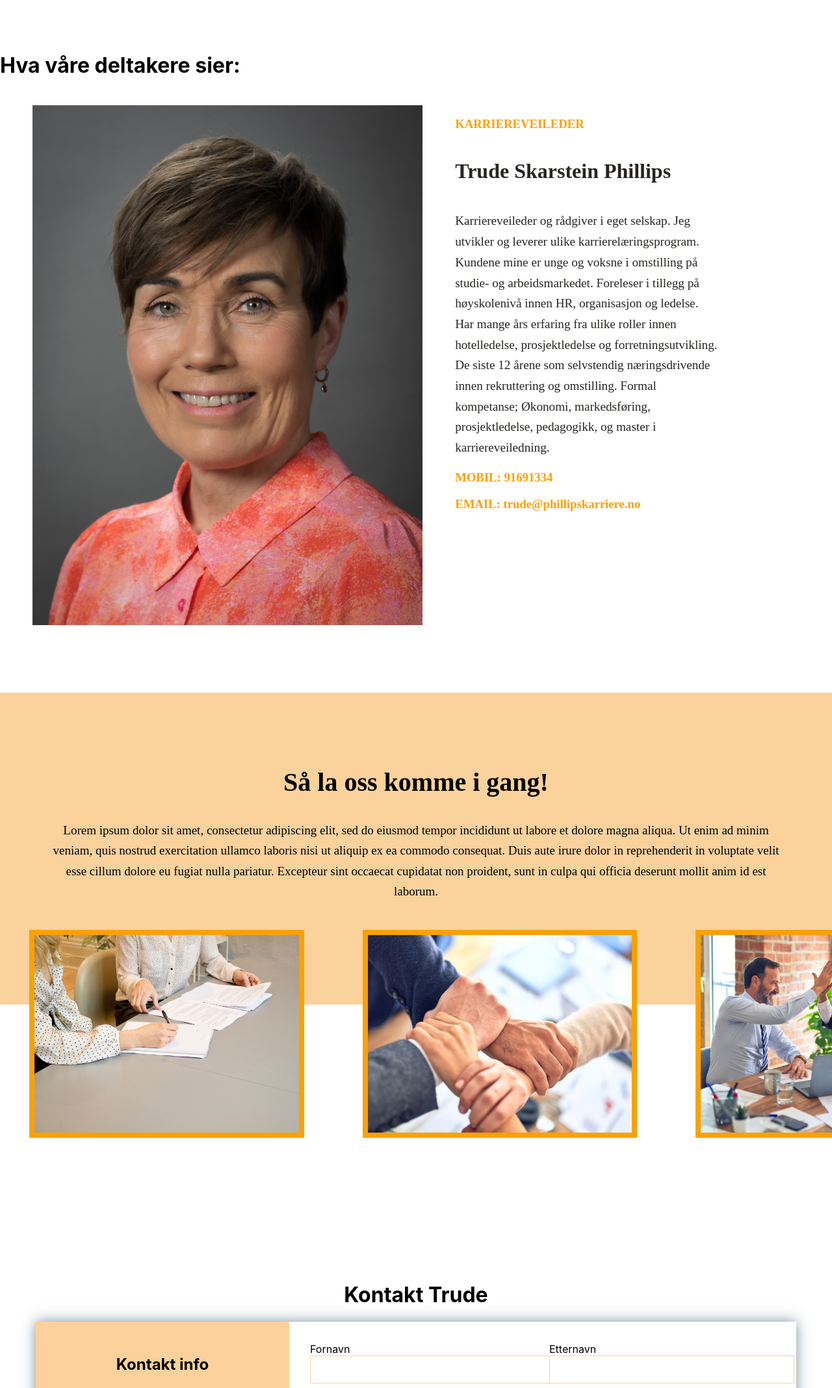
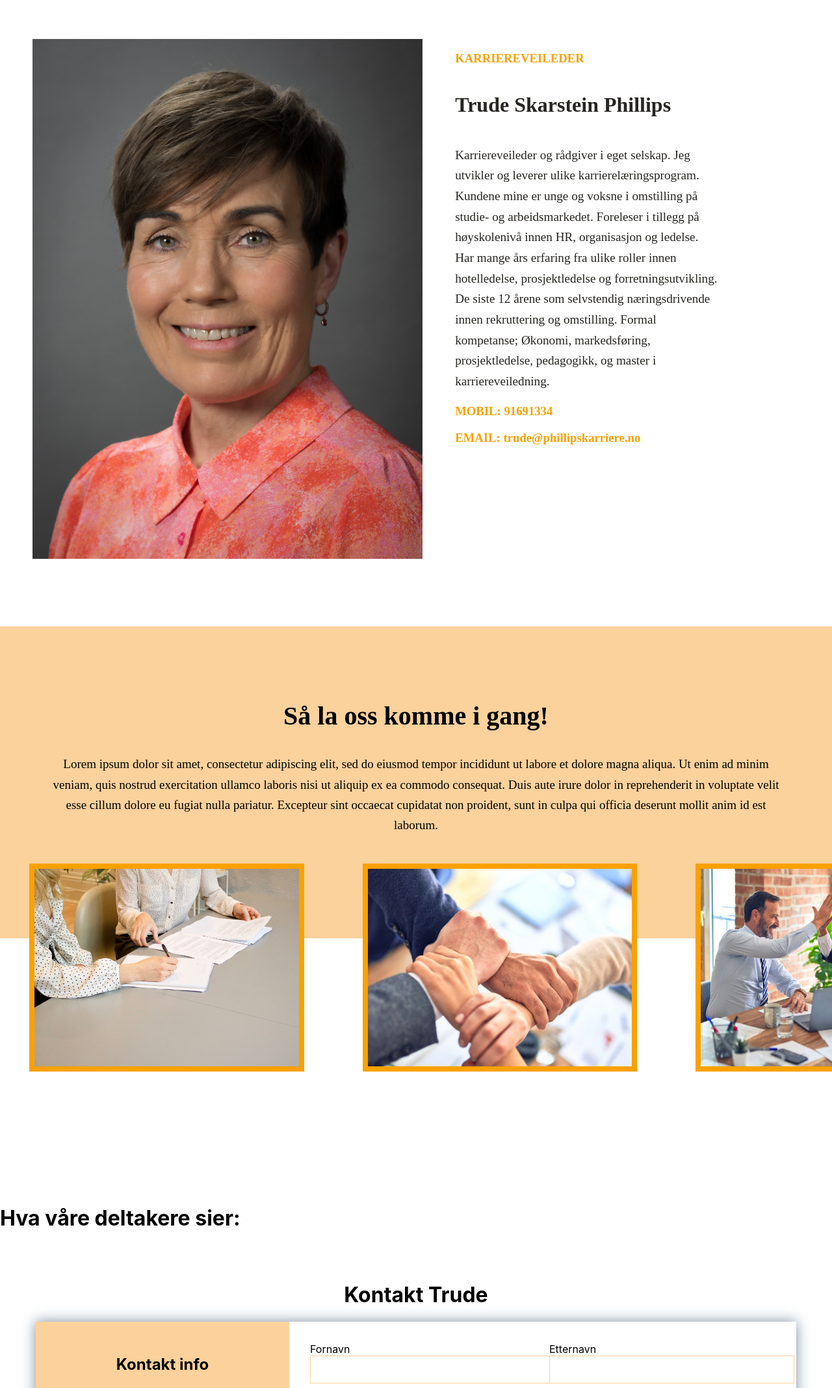
Before and after one commit to ramkodehode/prosjekt-phillips, a React (Create React App) app: page / in a window 1280 px wide. Shown: the part 4684-6820 px from the top of the page at 65% size. Built offline with nearby package versions, Linux system fonts and the light colour scheme.

Commit message:
added comment

```diff
--- a/src/App.js
+++ b/src/App.js
@@ -28,10 +28,10 @@ function App() {
       <VartAnsvar />
       <Tjenester />
       <Veiledning />
-      <KursDeltaker />
       <InfoTrude />
       <KomIgjen />
       <PictureBoxes />
+      <KursDeltaker /> {/* <------------ Her skal Karuselen inn Monica */}
       <ContactForm />
       <EmptySpace />
     </div>
```
